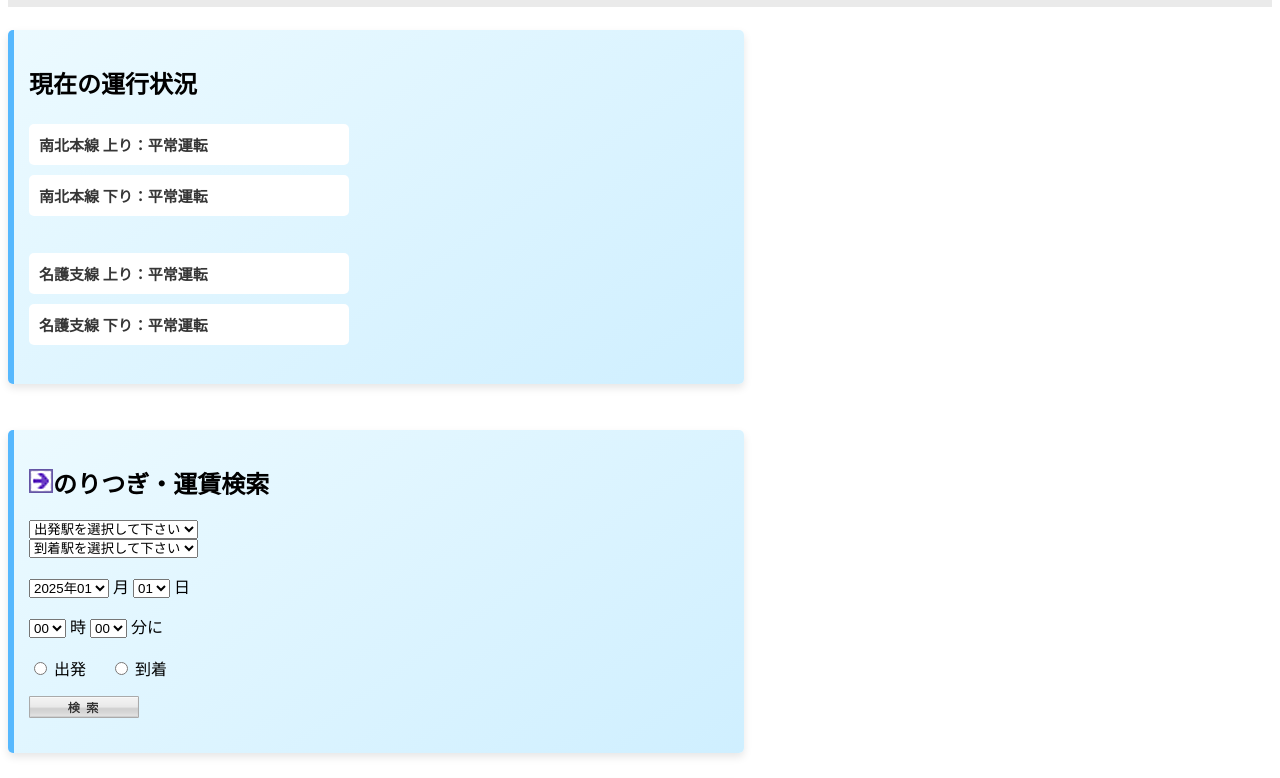
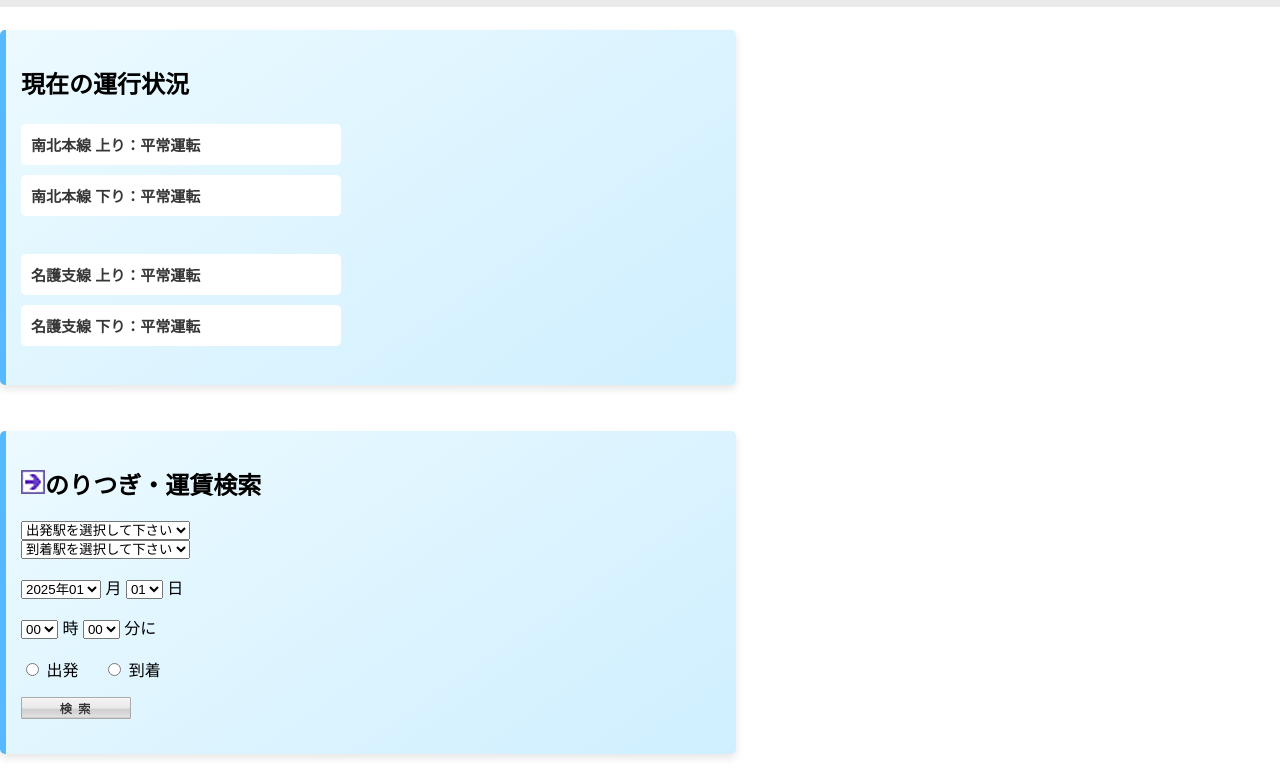
Before and after one commit to okinawa-metro-create/OkinawaMetro, a plain HTML site: page index.html in a window 1280 px wide. Shown: the part 83-861 px from the top of the page. Drawn offline with Linux system fonts and the light colour scheme.

Commit message:
ハンバーガーメニュー修正１

```diff
--- a/style.css
+++ b/style.css
@@ -1,5 +1,12 @@
 @charset "utf-8";
 /* これがcssだよ！ */
+
+body{
+  font-family: 'Helvetica Neue', Helvetica, Arial, sans-serif;
+  margin: 0;
+  padding: 0;
+  background-color: rgb(255, 255, 255);
+}
 
 a{
   text-decoration:none;
```
Also changed, not shown: index.html (+4 -1 lines).
